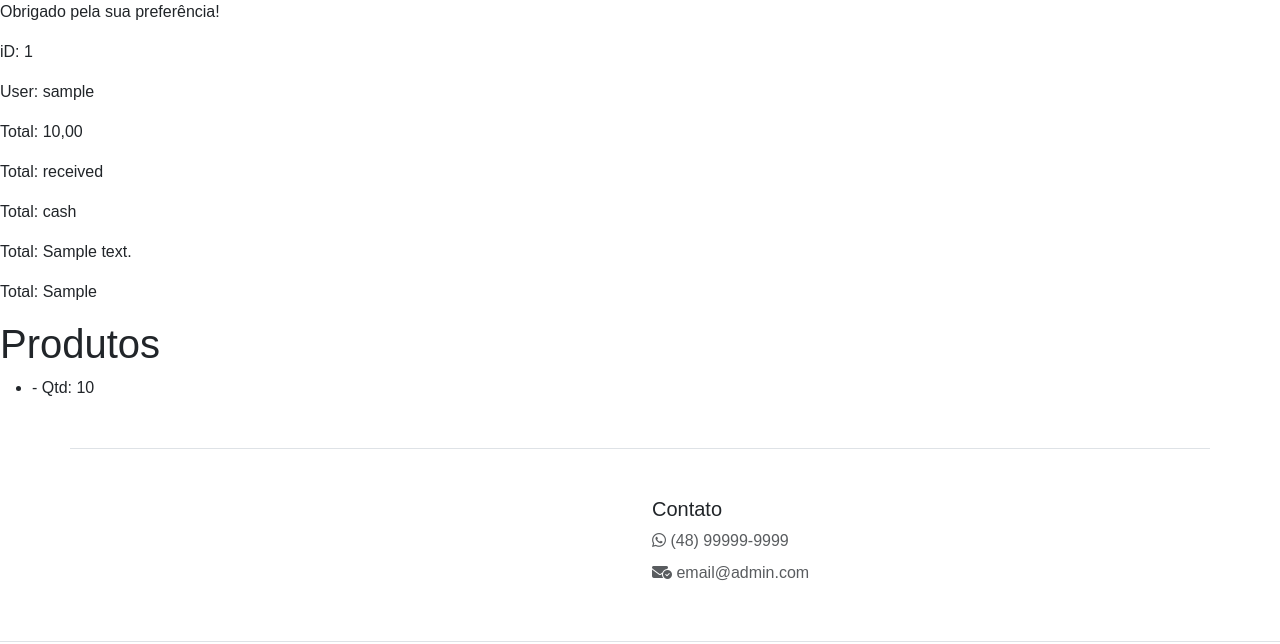
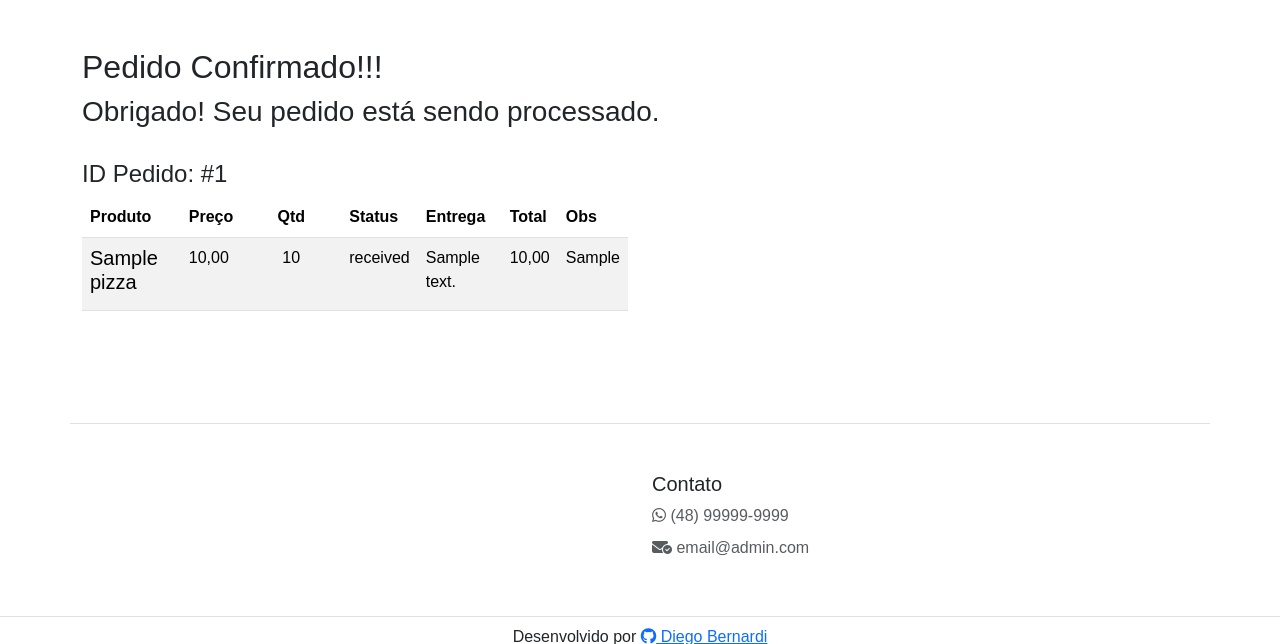
Before and after one commit to diegobers/john-pizzas, a Django app: page /order-confirmation/ in a window 1280 px wide. Shown: the part 144-788 px from the top of the page. Run offline with Django 5.2, Linux system fonts and the light colour scheme; a user stored in the database is signed in; tables that the repository leaves empty hold one stand-in row (values such as "Sample post"); some libraries are stand-ins or nearby versions.

Commit message:
update order confirm template

```diff
--- a/templates/store/order.html
+++ b/templates/store/order.html
@@ -1,23 +1,57 @@
 {% extends 'layouts/base.html' %}
+
+{% load grid_tags %}
+
+{% block title %}Pedido Confirmado{% endblock %}
 
 
 {% block content %}
-<p>Obrigado pela sua preferência!</p>
-<p>iD: {{ order.id }}</p>
-<p>User: {{ order.user }}</p>
-<p>Total: {{ order.total }}</p>
-<p>Total: {{ order.status }}</p>
-<p>Total: {{ order.payment_method }}</p>
-<p>Total: {{ order.shipping_address }}</p>
-<p>Total: {{ order.observation }}</p>
+<!-- Order Section -->
+<section id="order" class="py-5">
+  {% container %}
+    {% row %}
+      {% col 'col-sm-12' %}
+        <h2>Pedido Confirmado!!!</h2>
+      {% endcol %}
+    {% endrow %}
 
+    {% row %}
+      {% col 'col-sm-12' %}
+        <h3>Obrigado! Seu pedido está sendo processado.</h3> <br/>
+      {% endcol %}
+    {% endrow %}
 
-   <h1>Produtos</h1>
-    <ul>
-        {% for item in order_items %}
-            <li>{{ item.product.name }} - Qtd: {{ item.quantity }}</li>
-        {% endfor %}
-    </ul>
-
-
-{% endblock %}
+    {% row %}
+      {% col 'col-sm-12 col-md-6' %}
+        <h4>ID Pedido: #{{ order.id }} </h4>
+        <div class="table-responsive">
+          <table class="table table-striped">
+            <thead>
+            <tr>
+              <th>Produto</th>
+              <th>Preço</th>
+              <th colspan="1" class="text-center">Qtd</th>
+              <th>Status</th>
+              <th>Entrega</th>
+              <th>Total</th>
+              <th>Obs</th>
+            </tr>
+            </thead>
+            {% for item in order_items %}
+              <tr>
+                <td><h5>{{ item.pizza.name }}</h5></td>
+                <td>{{ item.pizza.price }}</td>
+                <td class="text-center" width="100">{{ item.quantity }}</td>
+                <td>{{ item.order.status }}</td>
+                <td>{{ item.order.shipping_address }}</td>
+                <td>{{ item.order.total }}</td>
+                <td>{{ item.order.observation }}</td>
+              </tr>
+            {% endfor %}
+          </table>
+        </div>
+      {% endcol %}
+    {% endrow %}
+  {% endcontainer %}
+</section>
+{% endblock content %}
```
